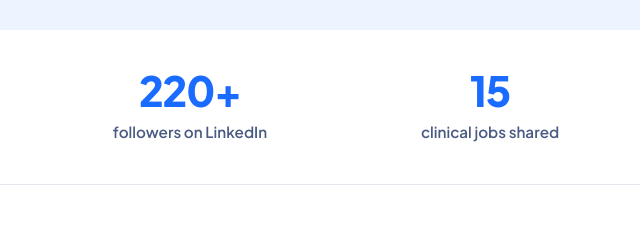
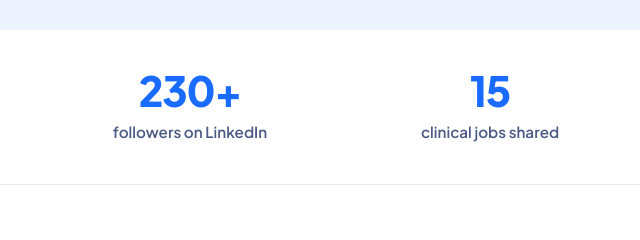
Before and after one commit to estherjac/nurse2tech, a plain HTML site: page index.html in a window 1280 px wide. Shown: the part 697-937 px from the top of the page, 0-640 px from the left. Drawn offline with Linux system fonts and the light colour scheme.

Commit message:
Home: 230+ LinkedIn followers
Co-Authored-By: Claude Opus 5.5 <noreply@anthropic.com>

```diff
--- a/index.html
+++ b/index.html
@@ -105,7 +105,7 @@
     <!-- NUMBERS -->
     <section class="stats-band" aria-label="Nurse2Tech at a glance">
       <div class="container stats-nums">
-        <div><b>220+</b><span>followers on LinkedIn</span></div>
+        <div><b>230+</b><span>followers on LinkedIn</span></div>
         <div><b id="stat-roles">13</b><span>clinical jobs shared</span></div>
         <div><b id="stat-resources">16</b><span>resources for nurses</span></div>
         <div><b>70+</b><span>nurses in our WhatsApp community</span></div>
```
